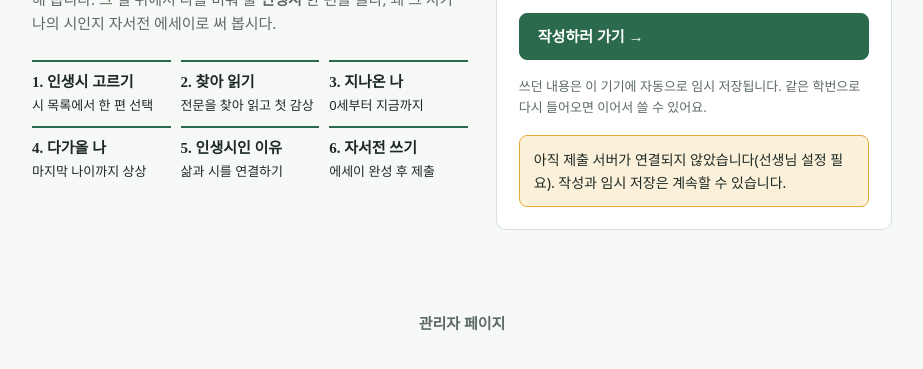
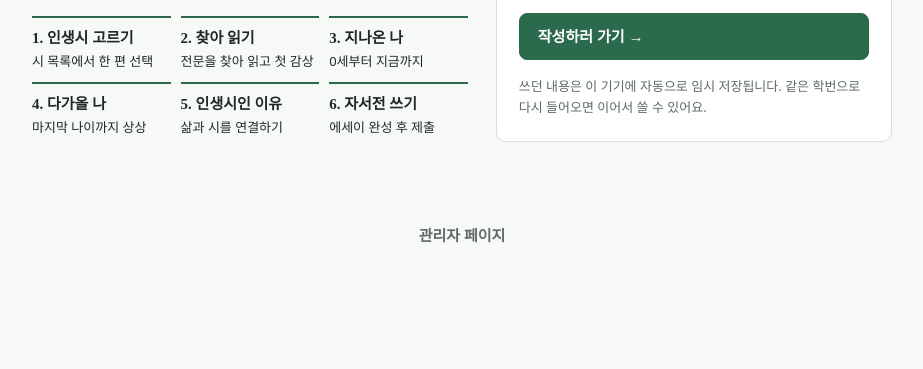
Before and after one commit to hmrnuri-ctrl/life-poem-autobiography, a plain HTML site: page index.html in a window 1280 px wide. Shown: the part 289-658 px from the top of the page, without its empty margins (178-1101 px from the left). Drawn offline with Linux system fonts and the light colour scheme; a web font is replaced by a local one.

Commit message:
제출 서버 주소 연결

```diff
--- a/index.html
+++ b/index.html
@@ -275,7 +275,7 @@ footer{margin-top:48px;text-align:center}
 <script>
 (() => {
 /* ===== 설정: 구글 Apps Script 웹 앱 주소를 따옴표 안에 붙여 넣으세요 ===== */
-const API_URL = "";
+const API_URL = "https://script.google.com/macros/s/AKfycbyGTgPKlYhXKpD3r6PMT2sRpiaF2BjGpWgcqGXRY3Yxe646RNltJpfPXXWqQtlguyh_/exec";
 /* ======================================================================== */
 const $ = s => document.querySelector(s);
 const esc = s => String(s ?? "").replace(/[&<>"']/g, c => ({"&":"&amp;","<":"&lt;",">":"&gt;",'"':"&quot;","'":"&#39;"}[c]));
```
